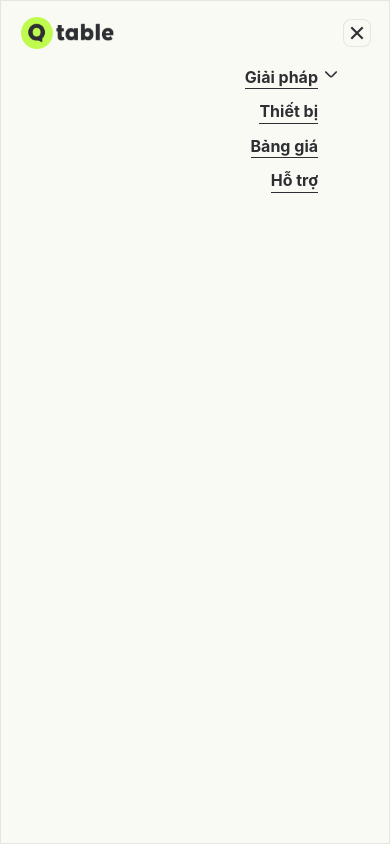
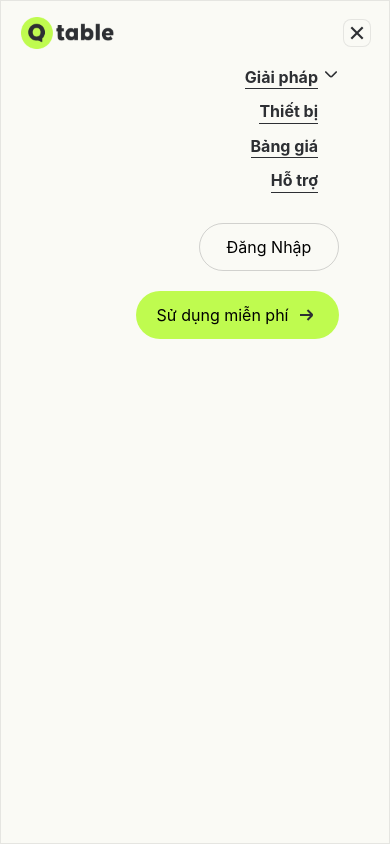
Before and after one commit to PhuD203/Bc_DevTest, a React (Vite) app: page / in a window 390 px wide. Both pictures are taken after a click on the button 301 px from the left and 32 px from the top of the page. Shown: the top 844 px of the page. Built offline with nearby package versions, Linux system fonts and the light colour scheme.

Commit message:
Final Check Button

```diff
--- a/src/components/Banner.jsx
+++ b/src/components/Banner.jsx
@@ -18,7 +18,7 @@ function Banner() {
         </div>
       </div>
       {/* Mobie */}
-      <div className=" block lg:hidden flex flex-col mx-auto items-center  p-0 max-w-[350px] min-h-[630px] h-auto rounded-[12px] flex-none order-1 grow-0">
+      <div className=" block lg:hidden flex flex-col mx-auto items-center  p-0 max-w-[350px] min-h-[580px] h-auto rounded-[12px] flex-none order-1 grow-0">
         <div className=" w-full h-[240px] bg-white flex-none order-0 self-stretch grow-0">
           <img src={banner2} alt="" />
         </div>
--- a/src/components/BannerContent.jsx
+++ b/src/components/BannerContent.jsx
@@ -2,12 +2,12 @@ import Icons from "../assets/icons/icons-white.png";
 
 function BannerContent({ logo, text }) {
   return (
-    <div className="flex flex-col items-center lg:items-start py-[20px] lg:py-0 px-0 lg:p-0 gap-2 lg:gap-6 w-[350px] h-[316px] lg:w-[1168px] lg:h-[356px] flex-none order-1 grow lg:relative lg:z-[1]">
+    <div className="flex flex-col items-start lg:items-start py-[20px] lg:py-0 px-0 lg:p-0 gap-2 lg:gap-6 w-[350px] h-[316px] lg:w-[1168px] lg:h-[356px] flex-none order-1 grow lg:relative lg:z-[1]">
       <div className="flex flex-col items-start p-0 gap-3 w-[302px] lg:w-[824px] lg:h-[192px] flex-none order-0 grow-0">
         <div className="box-border flex flex-col items-start py-[6px] pr-[12px] pl-[6px] w-[76px] h-[32px] border border-[#FAFAF5] lg:pt-2 lg:pb-2 lg:pr-3 lg:pl-2 lg:w-[101px] lg:h-[44px] lg:border-0 lg:bg-white/50 gap-[10px] shadow-[0px_2px_8px_-2px_rgba(0,0,0,0.1),inset_2px_2px_2px_rgba(0,0,0,0.04)] rounded-[80px] flex-none order-0 grow-0">
           <img src={logo} alt="" />
         </div>
-        <p className="w-[302px] lg:w-[824px]  gap-2 font-manrope font-extrabold text-[40px] leading-[40px] lg:text-[56px] lg:leading-[68px] text-[#2D2F33] flex-none order-1 grow-0 whitespace-pre-line">
+        <p className="w-[302px] lg:w-[824px]  gap-2 font-manrope font-extrabold text-[30px] leading-[40px] lg:text-[56px] lg:leading-[68px] text-[#2D2F33] flex-none order-1 grow-0 whitespace-pre-line">
           {text}
         </p>
       </div>
@@ -18,7 +18,7 @@ function BannerContent({ logo, text }) {
         et dolore magna aliqua.
       </span>
 
-      <button className="flex justify-center items-center py-[10px] px-[20px] gap-[6px] w-[162px] h-[40px]  lg:py-4 lg:px-1 lg:gap-[10px] lg:w-[234px] lg:h-[60px] bg-[#2D2F33] rounded-[80px] flex-none order-2 grow-0">
+      <button className="flex justify-start items-center py-[10px] px-[20px] gap-[6px] w-[162px] h-[40px]  lg:py-4 lg:px-1 lg:gap-[10px] lg:w-[234px] lg:h-[60px] bg-[#2D2F33] rounded-[80px] flex-none order-2 grow-0">
         <div className="flex items-center px-6 gap-2  w-full h-[40px] lg:w-[226px] justify-center ">
           <span className="font-manrope font-bold text-[12px] lg:text-[18px] leading-[20px] lg:leading-7 text-white whitespace-nowrap">
             Đặt lịch tư vấn
--- a/src/components/Login.jsx
+++ b/src/components/Login.jsx
@@ -1,4 +1,3 @@
-import { useState } from "react";
 import Icons from "../assets/icons/icons.png";
 
 function Login() {
--- a/src/components/Menu.jsx
+++ b/src/components/Menu.jsx
@@ -5,6 +5,7 @@ import Navbar from "./Navbar";
 import Login from "./Login";
 import arrowDown from "../assets/icons/arrow-down.png";
 import { useState, useRef, useEffect } from "react";
+import Icons from "../assets/icons/icons.png";
 
 function Menu() {
   const menus = [
@@ -47,11 +48,11 @@ function Menu() {
     <nav className="lg:[w-full] bg-white h-[64px] lg:h-[96px] flex flex-col items-start p-0 relative z-[999]  order-0">
       <div className="w-screen box-border flex flex-row justify-between items-center py-4 px-5 lg:py-6 lg:px-[86px] gap-[10px] border-b border-b-[rgba(45,47,51,0.1)]">
         <img
-          className=" mx-auto w-[93px] lg:w-[139px] h-[32px] lg:h-[48px] flex-none grow-0 "
+          className=" mx-auto lg:mx-[20px] w-[93px] lg:w-[139px] h-[32px] lg:h-[48px] flex-none grow-0 "
           src={logo}
           alt=""
         />
-        <div className="hidden lg:flex flex-row items-center  gap-[40px] mx-auto w-[755px] h-[48px]  flex-none order-1 grow-0 relative">
+        <div className="hidden lg:flex flex-row items-center  gap-[40px] mx-auto lg:mx-[20px] w-[755px] h-[48px]  flex-none order-1 grow-0 relative">
           <Navbar menus={menus} />
           <Login />
         </div>
@@ -117,6 +118,16 @@ function Menu() {
                     )}
                   </div>
                 ))}
+                <div className="flex flex-col justify-end items-end gap-[20px] mt-[20px]">
+                  <button className=" box-border flex flex-row justify-center items-center w-[140px] h-[48px] border border-[rgba(45,47,51,0.2)] rounded-[80px]">
+                    Đăng Nhập
+                  </button>
+
+                  <button className=" flex flex-row justify-center items-center px-5 py-3 gap-[6px] w-[203px] h-[48px] bg-[#BFFB4F] rounded-[80px]">
+                    <span>Sử dụng miễn phí</span>
+                    <img src={Icons} alt="" />
+                  </button>
+                </div>
               </div>
             </div>
           )}
```
